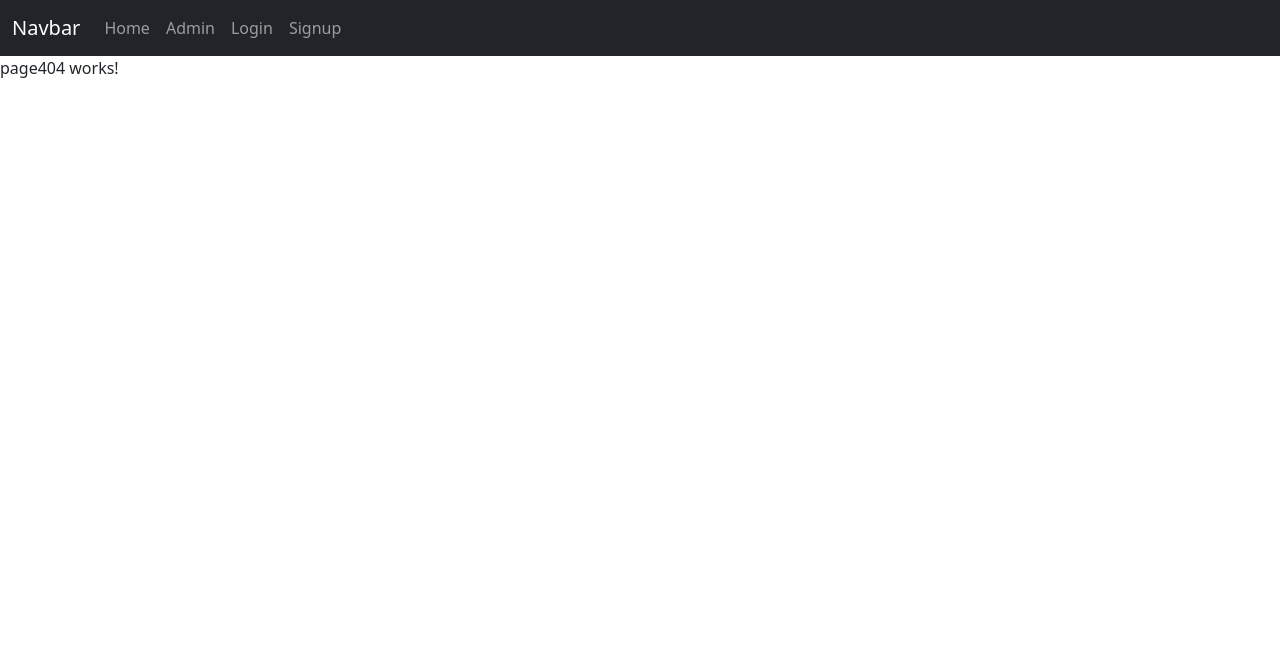
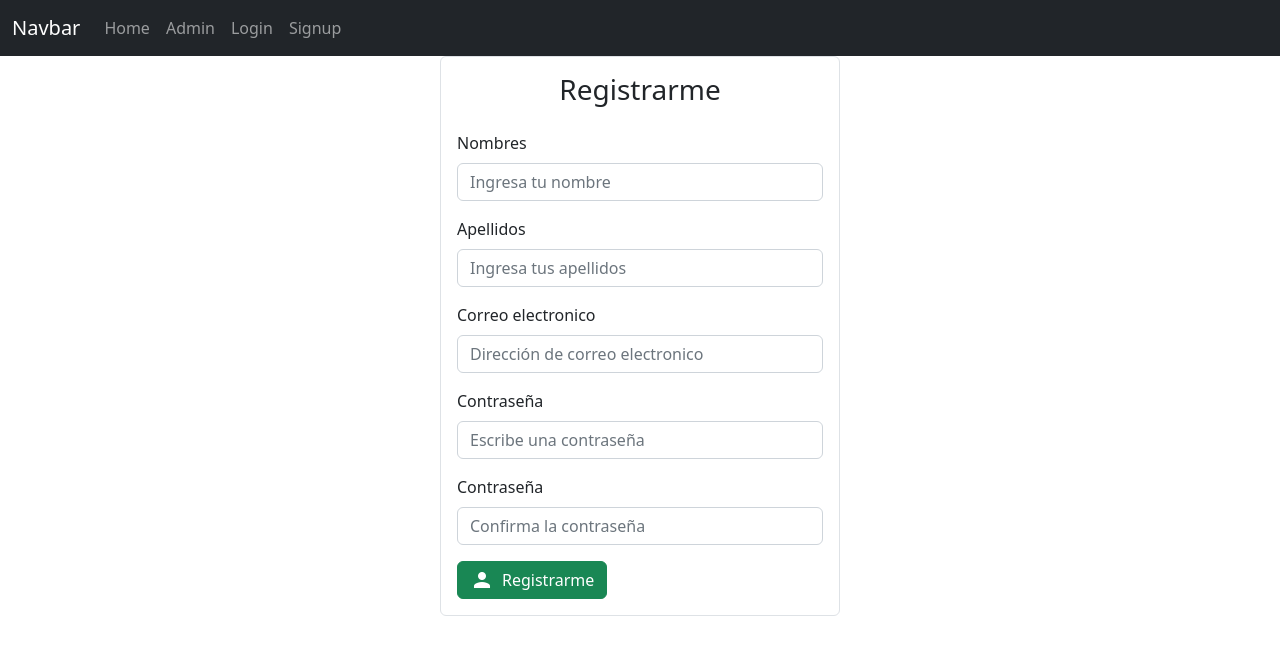
Before and after one commit to TzStrikerYT/bit-shop-front, an Angular app: page /signup in a window 1280 px wide. Shown: the top 654 px of the page. Built offline with nearby package versions, Linux system fonts and the light colour scheme.

Commit message:
[add] add logic for signup

```diff
--- a/src/app/app-routing.module.ts
+++ b/src/app/app-routing.module.ts
@@ -2,7 +2,9 @@ import { NgModule } from '@angular/core';
 import { RouterModule, Routes } from '@angular/router';
 import { AdminComponent } from './routes/admin/admin.component';
 import { HomeComponent } from './routes/home/home.component';
+import { LoginComponent } from './routes/login/login.component';
 import { Page404Component } from './routes/page404/page404.component';
+import { SignupComponent } from './routes/signup/signup.component';
 
 const routes: Routes = [
   //{path: laruta, component: elcomponente que se va a renderizar cuando ponga esa ruta}
@@ -11,6 +13,8 @@ const routes: Routes = [
 
   {path: "home", component: HomeComponent},
   {path: "admin", component: AdminComponent},
+  {path: "signup", component: SignupComponent},
+  {path: "login", component: LoginComponent},
 
   //siempre de ultimas la pagina 404 que te dice si la ruta no existe
   {path: "**", component: Page404Component},
--- /dev/null
+++ b/src/app/models/user.model.ts
@@ -0,0 +1,23 @@
+export class User {
+
+    //atributos y sus tipos
+    firstName: string
+    lastName: string
+    email: string
+    password: string
+    isAdmin: boolean
+    confirmPassword: string
+
+    //constructor instanciar o a inicializar los atributos cuando tengan un valor
+    constructor(firstName = "", lastName = "", email = "", password = "", isAdmin = false, confirmPassword = ""){
+
+        this.firstName = firstName
+        this.lastName = lastName
+        this.email = email
+        this.password = password
+        this.isAdmin = isAdmin
+        this.confirmPassword = confirmPassword
+
+    }
+
+}
--- a/src/app/routes/signup/signup.component.html
+++ b/src/app/routes/signup/signup.component.html
@@ -1 +1,91 @@
-<p>signup works!</p>
+<div class="d-flex justify-content-center">
+  <div class="border p-3 rounded" style="width: 25rem">
+    <h3 class="text-center pb-3">Registrarme</h3>
+
+    <form #userForm="ngForm">
+      <div class="mb-3">
+        <label for="name" class="form-label">Nombres</label>
+        <input
+          type="text"
+          class="form-control"
+          id="firstName"
+          placeholder="Ingresa tu nombre"
+          name="firstName"
+          [ngModel]="this.userService.currentUser.firstName"
+        />
+      </div>
+
+      <div class="mb-3">
+        <label for="name" class="form-label">Apellidos</label>
+        <input
+          type="text"
+          class="form-control"
+          id="lastName"
+          placeholder="Ingresa tus apellidos"
+          name="lastName"
+          [ngModel]="this.userService.currentUser.lastName"
+        />
+      </div>
+
+      <div class="mb-3">
+        <label for="name" class="form-label">Correo electronico</label>
+        <input
+          type="text"
+          class="form-control"
+          id="email"
+          placeholder="Dirección de correo electronico"
+          name="email"
+          [ngModel]="this.userService.currentUser.email"
+        />
+      </div>
+
+      <div class="mb-3">
+        <label for="name" class="form-label">Contraseña</label>
+        <input
+          type="password"
+          class="form-control"
+          id="password"
+          placeholder="Escribe una contraseña"
+          name="password"
+          [(ngModel)]="this.userService.currentUser.password"
+        />
+      </div>
+
+      <div class="mb-3">
+        <label for="name" class="form-label">Contraseña</label>
+        <input
+          type="password"
+          class="form-control"
+          id="confirmPassword"
+          placeholder="Confirma la contraseña"
+          name="confirmPassword"
+          [(ngModel)]="this.userService.currentUser.confirmPassword"
+        />
+        <div *ngIf="this.userService.currentUser.password">
+          <div
+            class="form-text text-danger"
+            *ngIf="
+              this.userService.currentUser.password !==
+                this.userService.currentUser.confirmPassword;
+              else passwordsMatch
+            "
+          >
+            Las contraseñas no coinciden
+          </div>
+
+          <ng-template #passwordsMatch>
+            <div class="form-text text-success">Las contraseñas coinciden</div>
+          </ng-template>
+        </div>
+      </div>
+    </form>
+
+    <button
+      class="btn btn-success d-flex align-items-center"
+      (click)="this.signUp(userForm)"
+    >
+      <i class="material-icons pe-2">person</i>
+      Registrarme
+    </button>
+  </div>
+</div>
--- a/src/app/routes/signup/signup.component.ts
+++ b/src/app/routes/signup/signup.component.ts
@@ -1,4 +1,8 @@
 import { Component, OnInit } from '@angular/core';
+import { UserService } from 'src/app/services/user.service';
+import { User } from 'src/app/models/user.model';
+import { NgForm } from '@angular/forms';
+import Swal from 'sweetalert2';
 
 @Component({
   selector: 'app-signup',
@@ -7,9 +11,62 @@ import { Component, OnInit } from '@angular/core';
 })
 export class SignupComponent implements OnInit {
 
-  constructor() { }
+  constructor(public userService: UserService) { }
 
   ngOnInit(): void {
   }
 
+  signUp(form: NgForm){
+
+    let {firstName, lastName, email, password, confirmPassword} = form.value
+
+    if (!firstName || !lastName || !email || !password || !confirmPassword){
+      Swal.fire({
+        position: 'center',
+        icon: 'error',
+        text: 'Debes llenar todos los campos',
+        showConfirmButton: true,
+      })
+
+      return
+    }
+
+    if(password !== confirmPassword){
+
+      Swal.fire({
+        position: 'center',
+        icon: 'error',
+        text: 'Las contraseñas no coinciden',
+        showConfirmButton: true,
+      })
+
+      return
+
+    }
+
+    delete form.value.confirmPassword
+
+    this.userService.signUp(form.value).subscribe(
+      (res) => {
+        Swal.fire({
+          position: 'top-end',
+          icon: 'success',
+          title: 'El usuario ha sido creado correctamente',
+          showConfirmButton: false,
+          timer: 1500
+        })
+
+        //navigate nos lleva al login
+      },
+      (err) => {
+        Swal.fire(
+          'Error!',
+          `${err.error.msg || "Ha ocurrido un error"}`,
+          'error'
+        )
+      }
+    )
+
+  }
+
 }
--- a/src/app/services/product.service.ts
+++ b/src/app/services/product.service.ts
@@ -9,8 +9,8 @@ import { Product } from '../models/product.model'
 export class ProductService {
 
   URL_API = "http://localhost:5000/product"
-  products: any
-  currentProduct: Product
+  products: any //listar los productos
+  currentProduct: Product //crear - actualizar - eliminar el formulario
 
   constructor(public http: HttpClient) {
     this.currentProduct = new Product()
--- /dev/null
+++ b/src/app/services/user.service.ts
@@ -0,0 +1,21 @@
+import { Injectable } from '@angular/core';
+import { HttpClient } from '@angular/common/http';
+import { User } from '../models/user.model';
+
+@Injectable({
+  providedIn: 'root'
+})
+export class UserService {
+
+  URL_API = "http://localhost:5000/user"
+  currentUser: User
+
+  constructor(public http: HttpClient) {
+    this.currentUser = new User()
+  }
+
+  signUp(data: any){
+    return this.http.post(`${this.URL_API}/signup`, data)
+  }
+
+}
```
Also changed, not shown: 1 other file (tests, documents, lock files or other folders).
